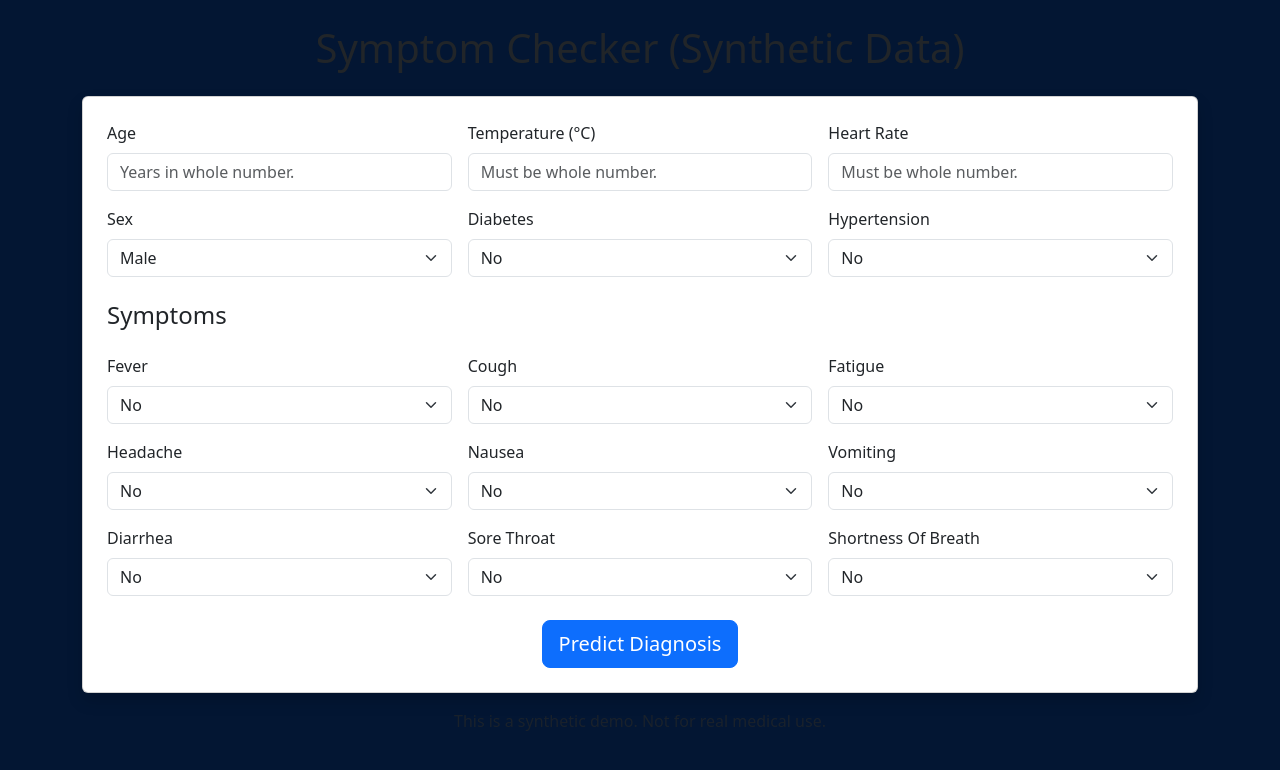
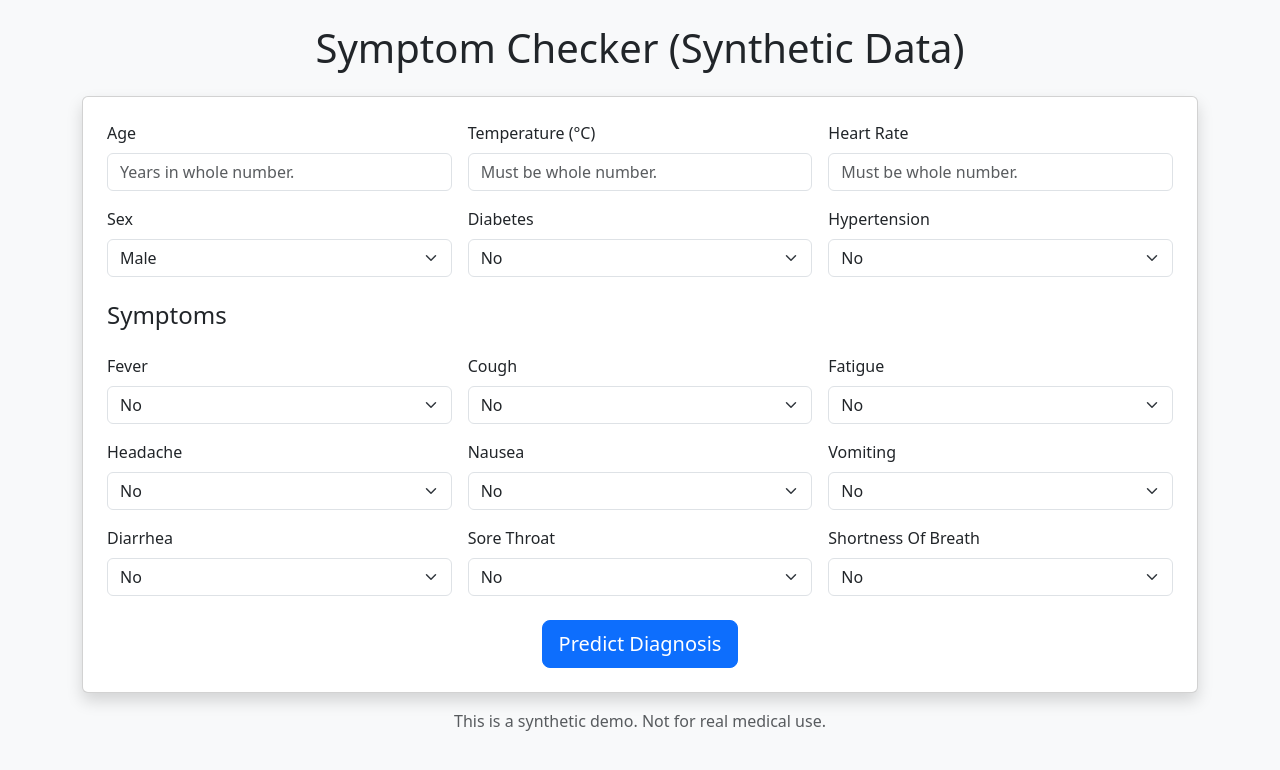
Before and after one commit to Abdul-samad022/clinicheck, a Flask app: page / in a window 1280 px wide. Shown: the top 770 px of the page. Run offline with Flask 3, Linux system fonts and the light colour scheme; parts of the project's set-up code (start-up, migrations or seed data) failed here and were passed over.

Commit message:
Change background to bg-light

```diff
--- a/app/templates/base.html
+++ b/app/templates/base.html
@@ -6,7 +6,7 @@
     <title>{% block title %} {% endblock %}</title>
     <link href="https://cdn.jsdelivr.net/npm/bootstrap@5.3.2/dist/css/bootstrap.min.css" rel="stylesheet">
 </head>
-<body style="background-color:#031633;">
+<body class = "bg-light">
 {% block content %}
 
 {% endblock %}
```
